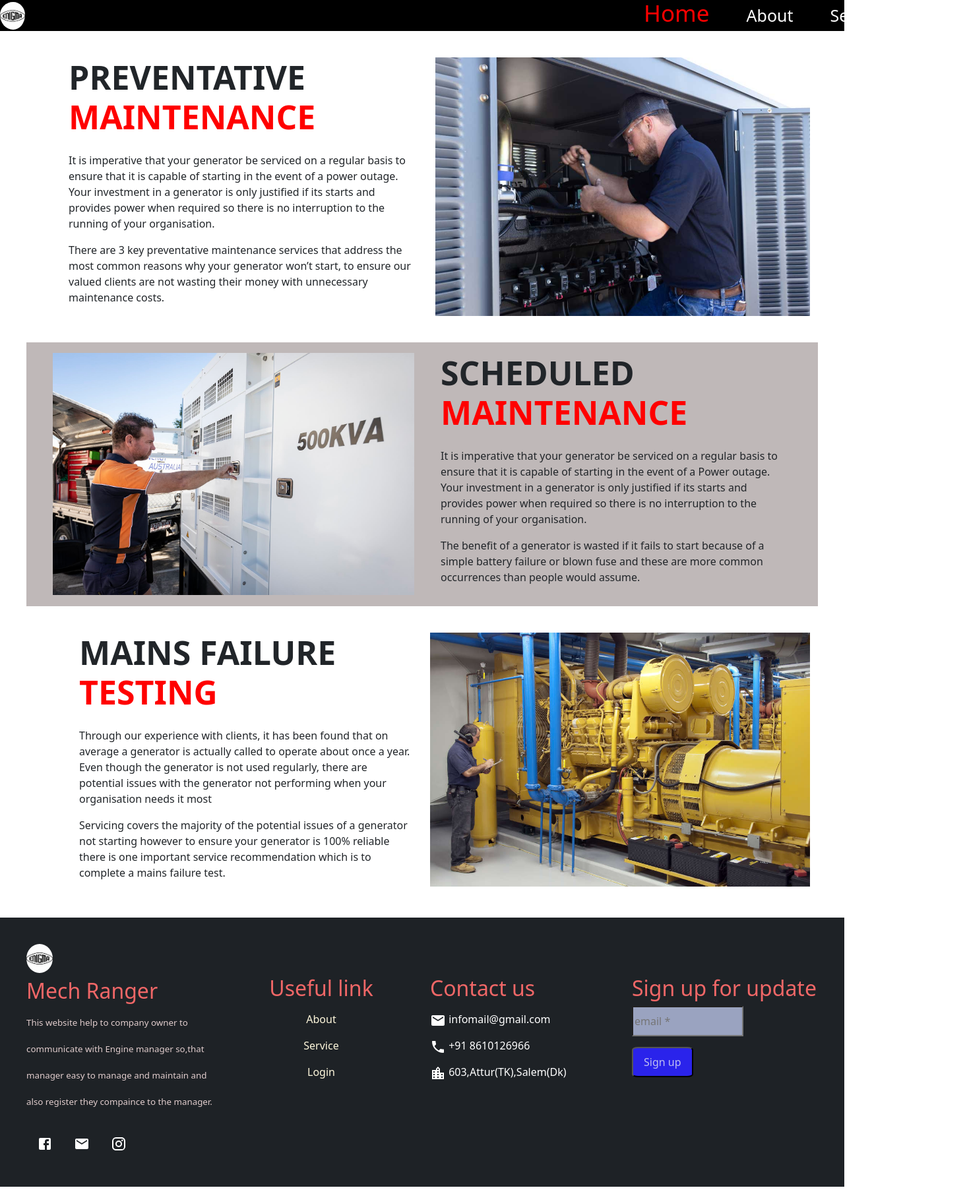
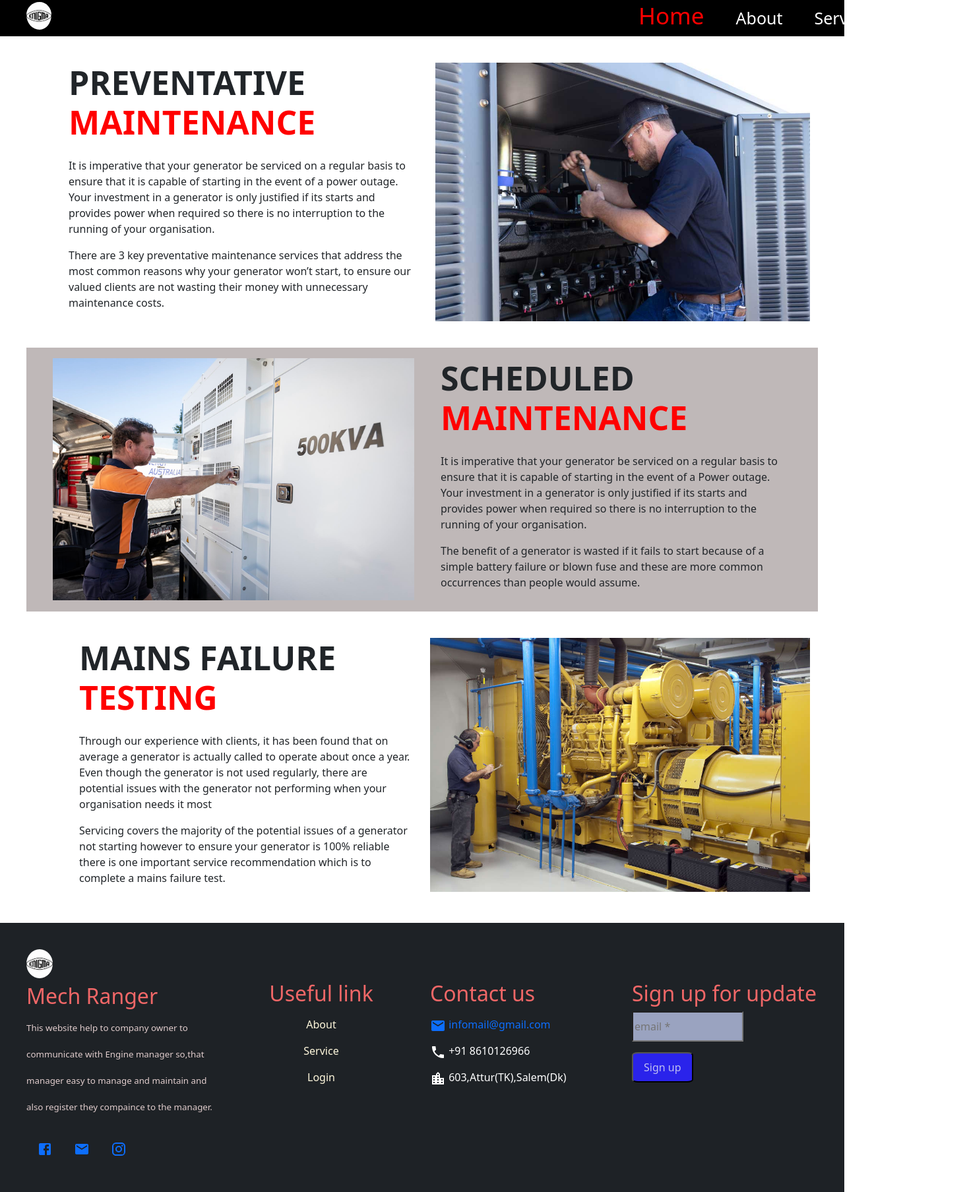
Before and after one commit to prakatesh/machinery-project, a React (Create React App) app: page / in a window 1280 px wide. Shown: the whole page at 66% size, 1463 px wide, since content can reach past the window. Built offline with nearby package versions, Linux system fonts and the light colour scheme.

Commit message:
Changed Footer

```diff
--- a/public/index.html
+++ b/public/index.html
@@ -4,7 +4,7 @@
     <meta charset="utf-8" />
     <link rel="icon" href="%PUBLIC_URL%/favicon.ico" />
     <meta name="viewport" content="width=device-width, initial-scale=1" />
-    <meta name="theme-color" content="#000000" />
+    <meta content="#000000" />
     <meta
       name="description"
       content="Web site created using create-react-app"
--- a/src/components/Footer/Footer.js
+++ b/src/components/Footer/Footer.js
@@ -6,7 +6,7 @@ import EmailIcon from "@mui/icons-material/Email";
 import InstagramIcon from "@mui/icons-material/Instagram";
 import LocalPhoneIcon from "@mui/icons-material/LocalPhone";
 import LocationCityIcon from "@mui/icons-material/LocationCity";
-import { NavLink } from "react-router-dom";
+import {  NavLink } from "react-router-dom";
 function Footer() {
   return (
     <div>
@@ -23,13 +23,13 @@ function Footer() {
               </p>
               <div className={styles.icon}>
                 <h1>
-                  <FacebookIcon />
+                  <a href="https://facebook.com/"><FacebookIcon /></a>
                 </h1>
                 <h1>
-                  <EmailIcon />
+                  <a href="https://mail.google.com/"><EmailIcon /></a>
                 </h1>
                 <h1>
-                  <InstagramIcon />
+                  <a href="https://instagram.com/"><InstagramIcon /></a>
                 </h1>
               </div>
             </div>
@@ -44,7 +44,7 @@ function Footer() {
             <div className="col-md-3">
               <div className={styles.info}>
                 <h2>Contact us</h2>
-                <EmailIcon /> infomail@gmail.com
+                <a href="mailto:infomail@gmail.com"><EmailIcon /> infomail@gmail.com </a>
                 <br />
                 <LocalPhoneIcon /> +91 8610126966
                 <br />
--- a/src/components/Footer/footer.module.css
+++ b/src/components/Footer/footer.module.css
@@ -34,6 +34,9 @@
 .info {
   padding-top: 6vh;
 }
+.info a{
+  text-decoration: none;
+}
 .signup {
   padding-top: 6vh;
 }
--- a/src/components/Navbar/Navbar.js
+++ b/src/components/Navbar/Navbar.js
@@ -13,7 +13,7 @@ const Navbar = () => {
     <div>
       <nav className={styles.nav}>
         <div className={styles.navheader}>
-          <img src={logo} alt="dsf" />
+          <NavLink to="/"><img src={logo} alt="logo" className={`${styles.logo}`}/></NavLink>
           <div className={styles.link}>
             <NavLink style={inlinestyles} to="/">
               Home
--- a/src/components/Navbar/Navbar.module.css
+++ b/src/components/Navbar/Navbar.module.css
@@ -1,5 +1,5 @@
 .nav {
-  line-height: 5vh;
+  line-height: 6vh;
   background-color: black;
 }
 .navheader img {
@@ -14,5 +14,8 @@
 }
 .link a {
   text-decoration: none;
-  padding-left: 7vh;
+  padding-left: 6vh;
 }
+.logo{
+  margin-left: 40px;
+}
```
